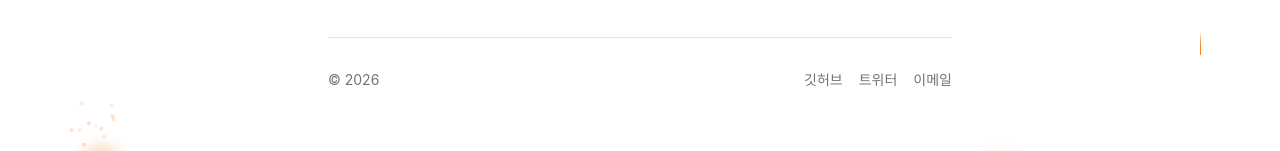
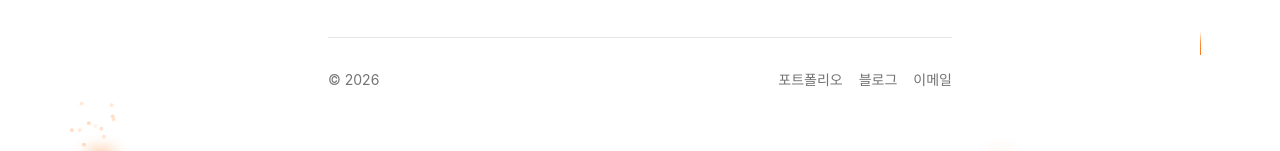
Before and after one commit to conewarrior/siot, a Next.js app in the folder portfolio/: page / in a window 1280 px wide. Shown: the part 1049-1200 px from the top of the page. Built offline with nearby package versions, Linux system fonts and the light colour scheme; a web font is replaced by a local one.

Commit message:
Update site URL to siot-portfolio.vercel.app

```diff
--- a/portfolio/src/app/layout.tsx
+++ b/portfolio/src/app/layout.tsx
@@ -7,7 +7,7 @@ import { SpeedInsights } from "@vercel/speed-insights/next";
 const siteConfig = {
   name: "siot",
   description: "개발자 & 디자이너 포트폴리오. 심미성과 기능성의 균형을 갖춘 디지털 제품을 만듭니다.",
-  url: "https://siot.vercel.app",
+  url: "https://siot-portfolio.vercel.app",
   author: "siot",
 };
 
--- a/portfolio/src/app/page.tsx
+++ b/portfolio/src/app/page.tsx
@@ -60,23 +60,23 @@ export default function Home() {
           <span>&copy; 2026</span>
           <div className="flex items-center gap-4">
             <a
-              href="https://github.com"
+              href="https://sixth-recap-55049847.figma.site"
               target="_blank"
               rel="noopener noreferrer"
               className="hover:text-foreground transition-colors"
             >
-              깃허브
+              포트폴리오
             </a>
             <a
-              href="https://twitter.com"
+              href="https://brunch.co.kr/@kimhansol30"
               target="_blank"
               rel="noopener noreferrer"
               className="hover:text-foreground transition-colors"
             >
-              트위터
+              블로그
             </a>
             <a
-              href="mailto:hello@example.com"
+              href="mailto:kimhansol307@gmail.com"
               className="hover:text-foreground transition-colors"
             >
               이메일
```
Also changed, not shown: 2 other files (tests, documents, lock files or other folders).
